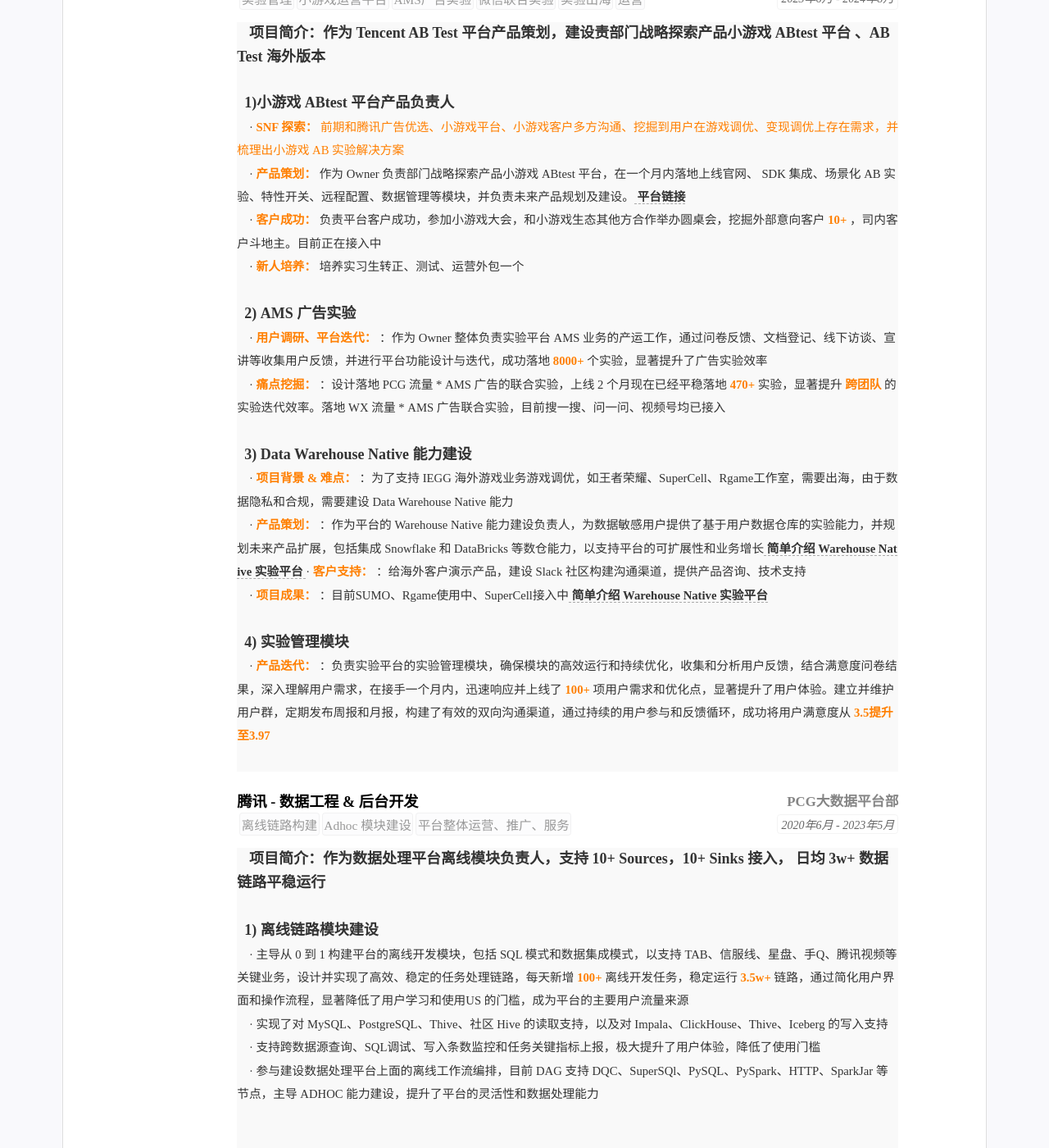
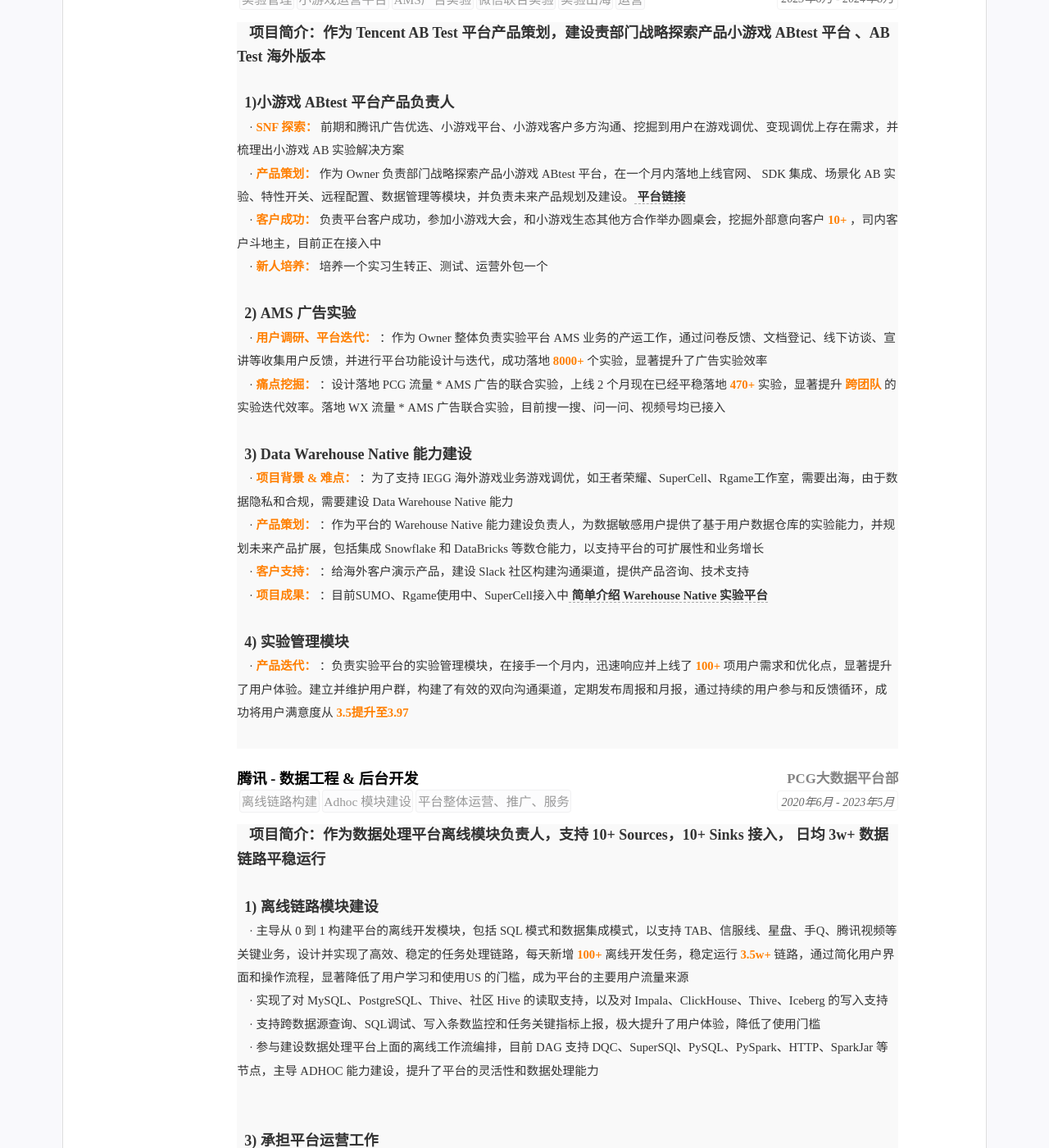
Before and after one commit to kuailexiaoshenxian/cn-wx-cv, a Jekyll site: the page built from index.html, in a window 1280 px wide and 1400 px high, scrolled down 645 px. Shown: the whole window at 82% size. Built offline with Jekyll 4.4.1, drawn with Linux system fonts in a browser that asks for light colours.

Commit message:
Update resume.yml

```diff
--- a/_data/resume.yml
+++ b/_data/resume.yml
@@ -102,10 +102,10 @@ main: #简历主要内容，
     detail: <font face="等线"><font size=4><strong>项目简介：作为 Tencent AB Test 平台产品策划，建设责部门战略探索产品小游戏 ABtest 平台 、AB Test 海外版本</strong></font></font> <br>  &nbsp &nbsp
            <br>
             <font face="等线"><font size=4><strong> &nbsp 1)小游戏 ABtest 平台产品负责人</strong></font> <br>  &nbsp &nbsp
-            · <font color=#FF7F00><strong>SNF 探索： </strong>前期和腾讯广告优选、小游戏平台、小游戏客户多方沟通、挖掘到用户在游戏调优、变现调优上存在需求，并梳理出小游戏 AB 实验解决方案</font><br> &nbsp &nbsp
+            · <font color=#FF7F00><strong>SNF 探索： </strong></font>前期和腾讯广告优选、小游戏平台、小游戏客户多方沟通、挖掘到用户在游戏调优、变现调优上存在需求，并梳理出小游戏 AB 实验解决方案<br> &nbsp &nbsp
             · <font color=#FF7F00><strong>产品策划： </strong></font>作为 Owner 负责部门战略探索产品小游戏 ABtest 平台，在一个月内落地上线官网、 SDK 集成、场景化 AB 实验、特性开关、远程配置、数据管理等模块，并负责未来产品规划及建设。 <a href="https://abetterchoice.cn/"> <strong>平台链接</strong> </a><br> &nbsp &nbsp
-            · <font color=#FF7F00><strong>客户成功： </strong></font>负责平台客户成功，参加小游戏大会，和小游戏生态其他方合作举办圆桌会，挖掘外部意向客户<font color=#FF7F00><strong> 10+ </strong></font> ，司内客户斗地主。目前正在接入中 <br> &nbsp &nbsp
-            · <font color=#FF7F00><strong>新人培养： </strong></font>培养实习生转正、测试、运营外包一个 <br> &nbsp &nbsp
+            · <font color=#FF7F00><strong>客户成功： </strong></font>负责平台客户成功，参加小游戏大会，和小游戏生态其他方合作举办圆桌会，挖掘外部意向客户<font color=#FF7F00><strong> 10+ </strong></font> ，司内客户斗地主，目前正在接入中 <br> &nbsp &nbsp
+            · <font color=#FF7F00><strong>新人培养： </strong></font>培养一个实习生转正、测试、运营外包一个 <br> &nbsp &nbsp
             <br>
             <font face="等线"><font size=4><strong> &nbsp 2) AMS 广告实验</strong></font> <br>  &nbsp &nbsp
             · <font color=#FF7F00><strong>用户调研、平台迭代： </strong></font>：作为 Owner 整体负责实验平台 AMS 业务的产运工作，通过问卷反馈、文档登记、线下访谈、宣讲等收集用户反馈，并进行平台功能设计与迭代，成功落地<font color=#FF7F00><strong> 8000+ </strong></font> 个实验，显著提升了广告实验效率 <br> &nbsp &nbsp
@@ -113,12 +113,12 @@ main: #简历主要内容，
             <br>
             <font face="等线"><font size=4><strong> &nbsp 3) Data Warehouse Native 能力建设</strong></font>  <br>  &nbsp &nbsp
             · <font color=#FF7F00><strong>项目背景 & 难点： </strong></font>：为了支持 IEGG 海外游戏业务游戏调优，如王者荣耀、SuperCell、Rgame工作室，需要出海，由于数据隐私和合规，需要建设 Data Warehouse Native 能力<br> &nbsp &nbsp
-            · <font color=#FF7F00><strong>产品策划： </strong></font>：作为平台的 Warehouse Native 能力建设负责人，为数据敏感用户提供了基于用户数据仓库的实验能力，并规划未来产品扩展，包括集成 Snowflake 和 DataBricks 等数仓能力，以支持平台的可扩展性和业务增长 <a href="https://docs.abetterchoice.ai/guide/data/data-warehouse"> <strong> 简单介绍 Warehouse Native 实验平台 </strong> </a>
+            · <font color=#FF7F00><strong>产品策划： </strong></font>：作为平台的 Warehouse Native 能力建设负责人，为数据敏感用户提供了基于用户数据仓库的实验能力，并规划未来产品扩展，包括集成 Snowflake 和 DataBricks 等数仓能力，以支持平台的可扩展性和业务增长  <br> &nbsp &nbsp
             · <font color=#FF7F00><strong>客户支持： </strong></font>：给海外客户演示产品，建设 Slack 社区构建沟通渠道，提供产品咨询、技术支持<br> &nbsp &nbsp
             · <font color=#FF7F00><strong>项目成果： </strong></font>：目前SUMO、Rgame使用中、SuperCell接入中 <a href="https://docs.abetterchoice.ai/guide/data/data-warehouse"> <strong> 简单介绍 Warehouse Native 实验平台 </strong> </a>
             <br> <br>
             <font face="等线"><font size=4><strong> &nbsp 4) 实验管理模块</strong></font>  <br>  &nbsp &nbsp
-            · <font color=#FF7F00><strong>产品迭代： </strong></font>：负责实验平台的实验管理模块，确保模块的高效运行和持续优化，收集和分析用户反馈，结合满意度问卷结果，深入理解用户需求，在接手一个月内，迅速响应并上线了<font color=#FF7F00><strong> 100+ </strong></font>项用户需求和优化点，显著提升了用户体验。建立并维护用户群，定期发布周报和月报，构建了有效的双向沟通渠道，通过持续的用户参与和反馈循环，成功将用户满意度从<font color=#FF7F00><strong> 3.5提升至3.97</strong></font> <br>  &nbsp &nbsp
+            · <font color=#FF7F00><strong>产品迭代： </strong></font>：负责实验平台的实验管理模块，在接手一个月内，迅速响应并上线了<font color=#FF7F00><strong> 100+ </strong></font>项用户需求和优化点，显著提升了用户体验。建立并维护用户群，构建了有效的双向沟通渠道，定期发布周报和月报，通过持续的用户参与和反馈循环，成功将用户满意度从<font color=#FF7F00><strong> 3.5提升至3.97</strong></font> <br>  &nbsp &nbsp
             <br>
 
   - title: <font face="华文细黑粗体">腾讯 - 数据工程 & 后台开发 </font>
```
